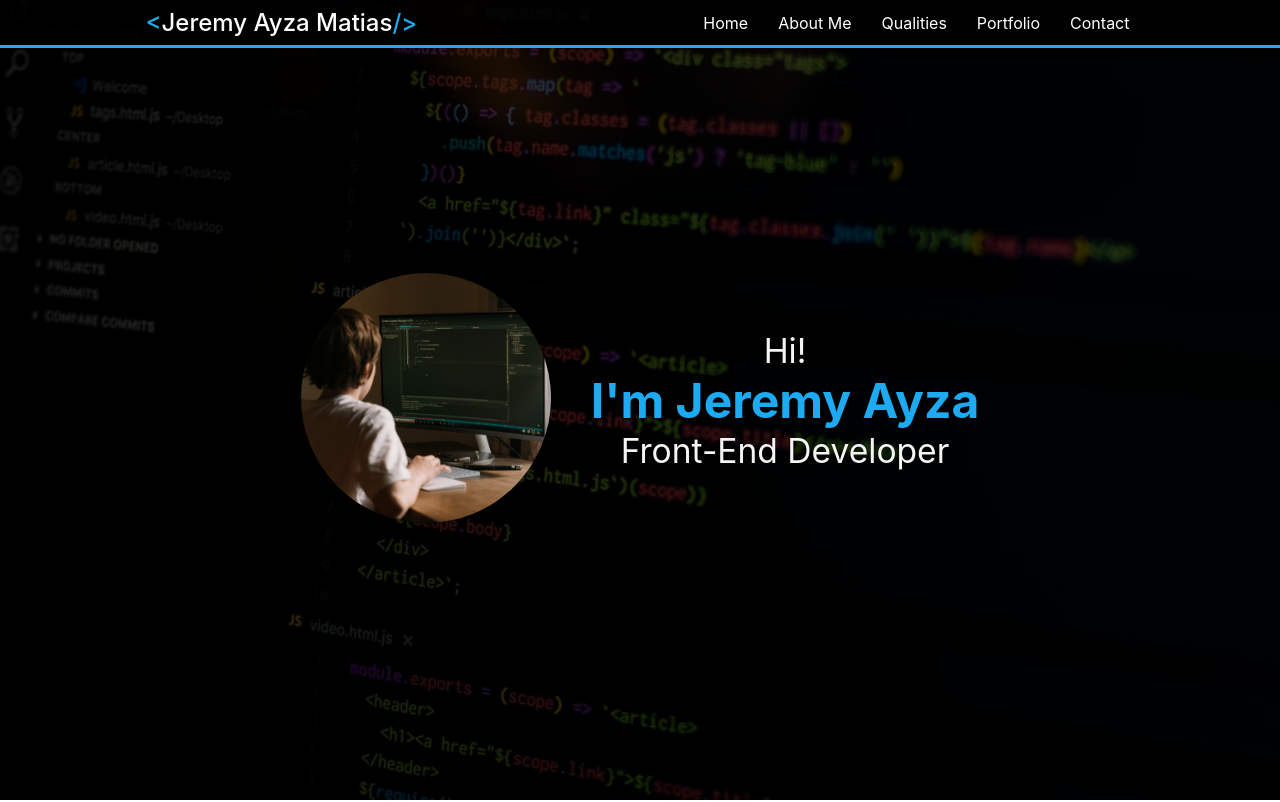
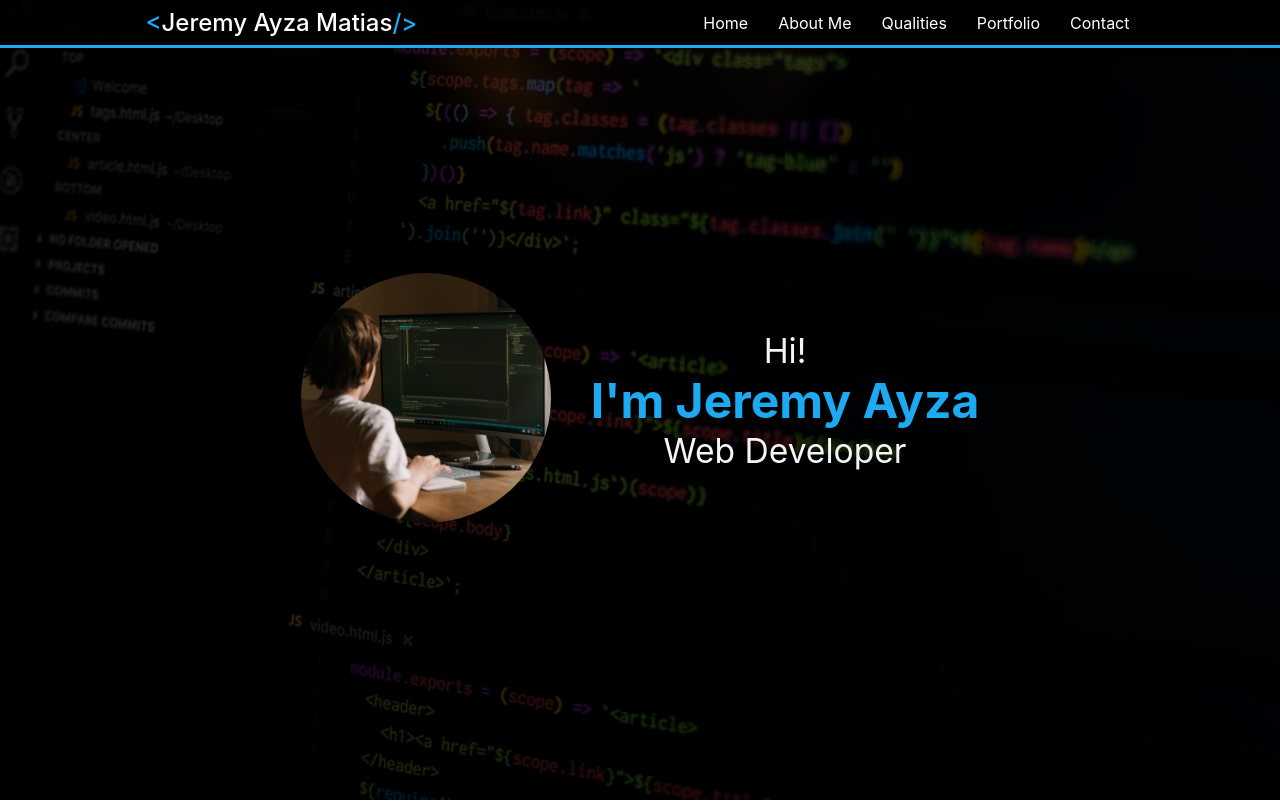
Before and after one commit to JeremyAyza/portafolio-jeremyayza, a React (Create React App) app: page / in a window 1280 px wide. Shown: the top 802 px of the page. Built offline with nearby package versions, Linux system fonts and the light colour scheme.

Commit message:
Update Home.tsx

```diff
--- a/src/Componentes/Home/Home.tsx
+++ b/src/Componentes/Home/Home.tsx
@@ -12,7 +12,7 @@ export default function Home() {
 				<div className="home__description">
 					<span className="home__title--primary">Hi!</span>
 					<h1 className="home__title" >I'm Jeremy Ayza</h1>
-					<span className="home__title--secondary">Front-End Developer</span>
+					<span className="home__title--secondary">Web Developer</span>
 				</div>
 			</section>
 
```
